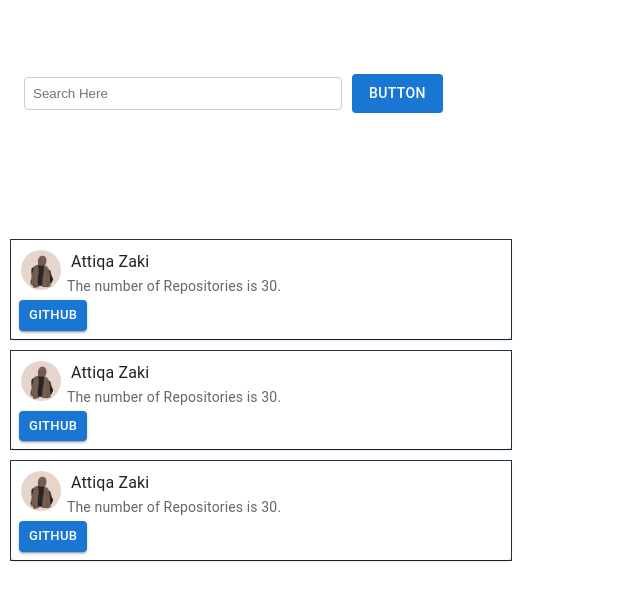
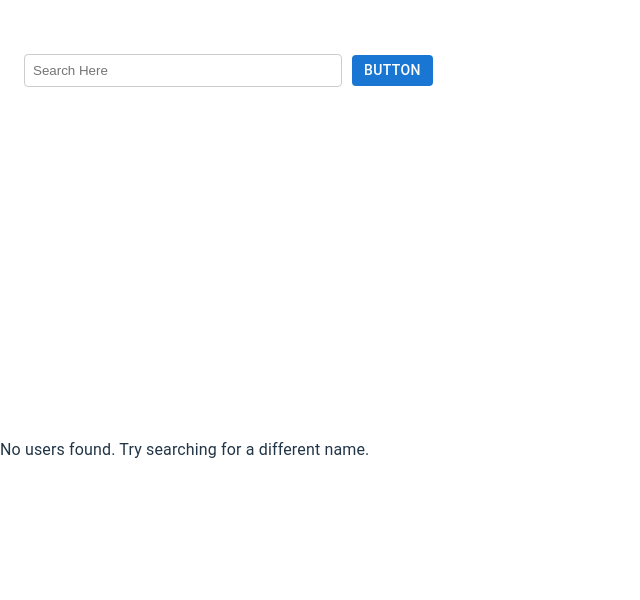
Before and after one commit to Attiqa-Z/GitHub-Profile-Explorer, a React app: page / in a window 1280 px wide. Shown: the top 600 px of the page, without its empty margins (0-640 px from the left). Built offline with nearby package versions, Linux system fonts and the light colour scheme; the HTML template or start-up script is replaced by a standard one.

Commit message:
Fetch Data

```diff
--- a/src/components/MuiCard.tsx
+++ b/src/components/MuiCard.tsx
@@ -10,43 +10,28 @@ import {
 } from "@mui/material";
 import { useNavigate } from "react-router-dom";
 
-
-const MuiCard = ({ id}:{id:number[]}) => {
+const MuiCard = ({ user }: { user: { id: number; login: string; avatar_url: string; repositories: number } }) => {
   const navigate = useNavigate();
 
   const handleButtonClick = () => {
-    navigate(`/details/${id}`);
+    navigate(`/details/${user.id}`);
   };
+
   return (
-    <Box width="500px"  sx={{ border: 1, margin: "10px" }}>
-      <Card sx={{ position: 'relative' }}>
-        <Stack sx={{
-        position: "absolute",
-        top: "10px",
-        left: "10px",
-      }}>
-      <Avatar src="/My.image.jpeg" alt="Myimage" />
+    <Box width="300px" sx={{ border: 1, margin: "10px" }}>
+      <Card>
+        <Stack direction="row" alignItems="center" spacing={2} sx={{ padding: 2 }}>
+          <Avatar src={user.avatar_url} alt={user.login} />
+          <Typography variant="h6">{user.login}</Typography>
         </Stack>
         <CardContent>
-          <Typography gutterBottom component="div" sx={{
-        position: "absolute",
-        top: "10px",
-        left: "60px",
-      }}>
-            Attiqa Zaki
-          </Typography>
-          <Typography variant="body2" color="textSecondary" sx={{
-         position: "relative",
-         top: "20px",
-        left: "40px",
-      }}>
-            The number of Repositories is 30.
+          <Typography variant="body2">
+            Number of Repositories: {user.repositories}
           </Typography>
         </CardContent>
         <CardActions>
-          <Button size="small" color="primary" variant="contained"
-          onClick={() => handleButtonClick()}>
-            GitHub
+          <Button size="small" color="primary" variant="contained" onClick={handleButtonClick}>
+            View Profile
           </Button>
         </CardActions>
       </Card>
--- a/src/components/Navbar.tsx
+++ b/src/components/Navbar.tsx
@@ -3,18 +3,24 @@ import Box from "@mui/material/Box";
 import * as React from "react";
 import { useQuery } from "@tanstack/react-query";
 import { searchUser } from "../api/search";
-const Navbar = () => {
-  const [name, setName] = React.useState("")
-  const [search, setSearch] = React.useState("")
+
+const Navbar = ({ onSearch }: { onSearch: (data: any) => void }) => { // Added onSearch prop
+  const [name, setName] = React.useState("");
+  const [search, setSearch] = React.useState("");
+
   const { data, isLoading } = useQuery({
     queryKey: ["search", search],
     queryFn: () => searchUser(search),
-    enabled:Boolean(search)
+    enabled: Boolean(search),
   });
 
   React.useEffect(() => {
-    console.log(data?.items);
-  }, [isLoading]);
+    if (!isLoading && data?.items) {
+      console.log(data?.items);
+      onSearch(data.items);
+    }
+  }, [data, isLoading]);
+
   return (
     <Box
       sx={{
@@ -24,14 +30,14 @@ const Navbar = () => {
         gap: "10px",
         padding: "4px",
         margin: "20px",
-        top: "50px",
+        top: "30px",
         position: "fixed",
       }}
     >
       <input
         type="text"
         value={name}
-        onChange={(e)=>{setName(e.target.value)}}
+        onChange={(e) => setName(e.target.value)} // Fixed setName to update state correctly
         placeholder="Search Here"
         style={{
           width: "300px",
@@ -41,13 +47,13 @@ const Navbar = () => {
         }}
       />
       <Button
-        variant="outlined"
-        onClick={()=>{setSearch(name)}}
+        variant="contained"
+        onClick={() => setSearch(name)}
         disableRipple
         disableElevation
         style={{
           // textTransform: 'none',
-          padding: "6px 16px",
+          padding: "3px 12px",
           backgroundColor: "#1976d2",
           color: "#fff",
         }}
--- a/src/pages/Home.tsx
+++ b/src/pages/Home.tsx
@@ -1,18 +1,40 @@
-import MuiCard from "../components/MuiCard"
-import Navbar from "../components/Navbar"
+import { useState } from "react";
+import Navbar from "../components/Navbar";
+import MuiCard from "../components/MuiCard";
+import { Box, Typography } from "@mui/material";
 
-const Home = () => {
+const HomePage = () => {
+  const [users, setUsers] = useState<any[]>([]);
+
+  const handleSearchResults = (data: any) => {
+    setUsers(data);
+  };
+
   return (
+    <Box>
+      {/*  handleSearchResults to Navbar */}
+      <Navbar onSearch={handleSearchResults} />
 
-       <>
-          <MuiCard id={[1]} />
-          <MuiCard id={[2]}/>
-          <MuiCard id={[3]}/>
-          <Navbar/>
+      {/* Render Cards */}
+      <Box display="flex" flexWrap="wrap" justifyContent="center" marginTop="100px">
+        {users.length > 0 ? (
+          users.map((user) => (
+            <MuiCard
+              key={user.id}
+              user={{
+                id: user.id,
+                login: user.login,
+                avatar_url: user.avatar_url,
+                repositories: Math.floor(Math.random() * 100), // Mock repository count
+              }}
+            />
+          ))
+        ) : (
+          <Typography>No users found. Try searching for a different name.</Typography>
+        )}
+      </Box>
+    </Box>
+  );
+};
 
-        </>
-
-  )
-}
-
-export default Home
+export default HomePage;
```
